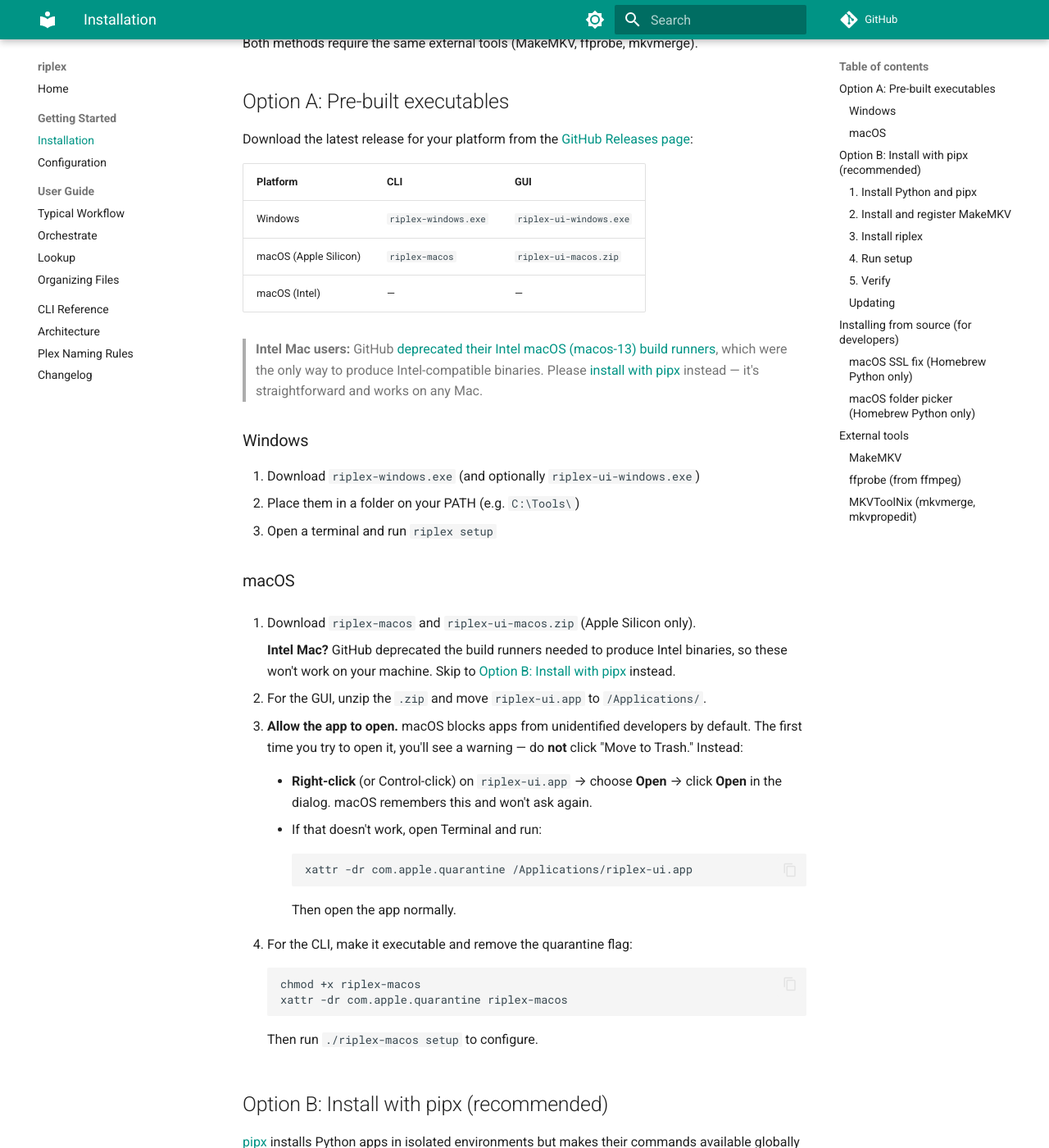
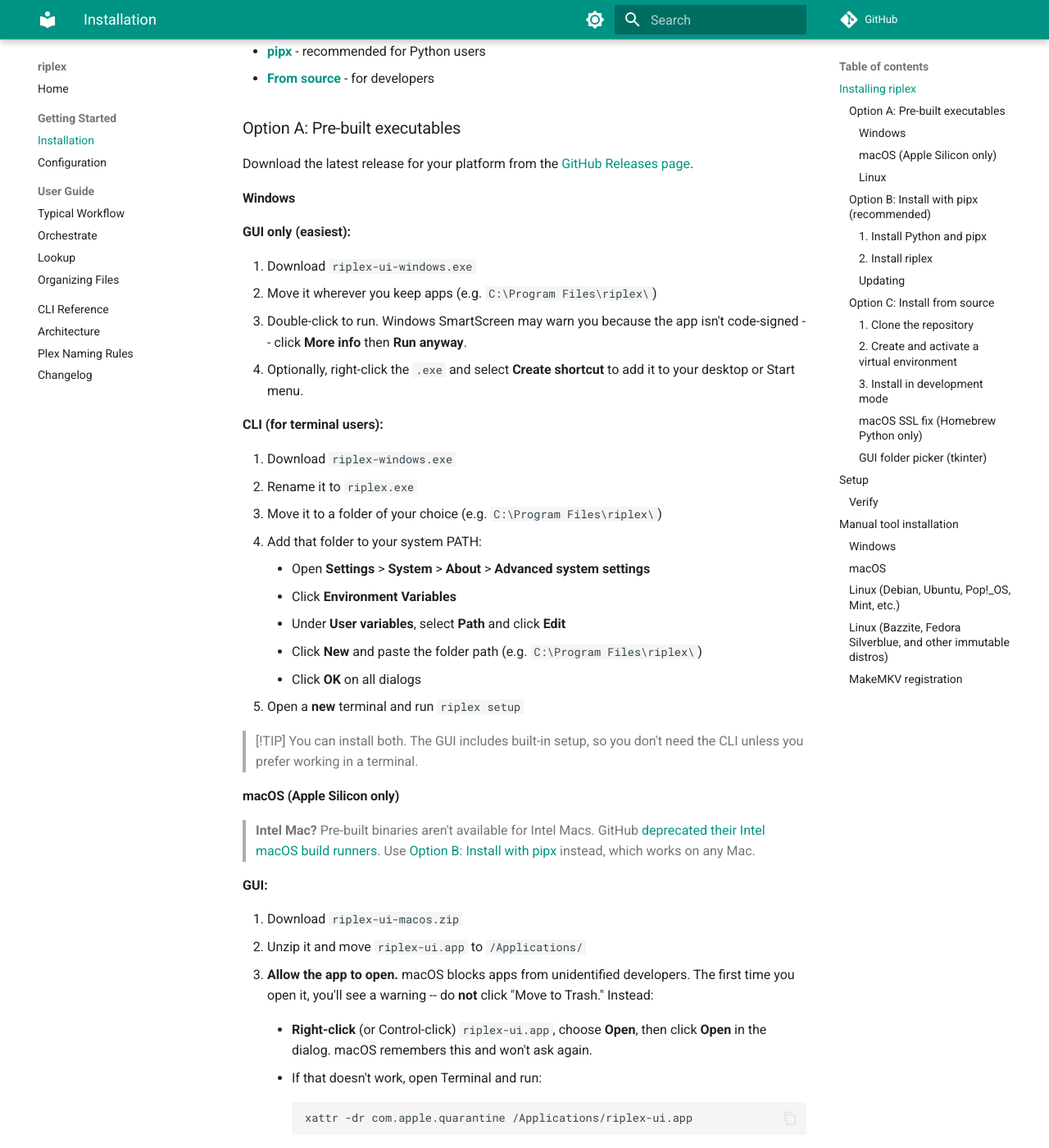
Before and after one commit to AnyCredit5518/riplex, an MkDocs documentation site: the page built from docs/getting-started/installation.md, in a window 1280 px wide and 1400 px high, scrolled down 256 px. Shown: the whole window at 82% size. Built offline with MkDocs 1.6.1 and Material for MkDocs 9.7.7, drawn with Linux system fonts in a browser that asks for light colours; comment, search, counter and statistics services are not loaded; some of the changed text lies outside the part shown.

Commit message:
docs: restructure installation guide
- Reorder: install riplex -> setup -> manual tool installation (fallback)
- Add per-platform sections for all install options (Windows, macOS, Linux, immutable distros)
- Rewrite Windows exe instructions with PATH setup and SmartScreen guidance
- Add Flatpak/immutable distro instructions for MKVToolNix and other tools
- Add tkinter note for Linux alongside macOS
- Split Option C into numbered steps with separate OS commands

````diff
--- a/docs/getting-started/installation.md
+++ b/docs/getting-started/installation.md
@@ -1,115 +1,229 @@
 # Installation
 
-There are two ways to install riplex:
+## Installing riplex
 
-- **Download a pre-built executable** (easiest, no Python needed)
-- **Install via pip** (for Python users who want automatic updates)
+There are three ways to install riplex:
 
-Both methods require the same external tools (MakeMKV, ffprobe, mkvmerge).
+- **[Pre-built executables](#option-a-pre-built-executables)** - easiest, no Python needed
+- **[pipx](#option-b-install-with-pipx-recommended)** - recommended for Python users
+- **[From source](#option-c-install-from-source)** - for developers
 
-## Option A: Pre-built executables
+### Option A: Pre-built executables
 
-Download the latest release for your platform from the [GitHub Releases page](https://github.com/AnyCredit5518/riplex/releases):
+Download the latest release for your platform from the
+[GitHub Releases page](https://github.com/AnyCredit5518/riplex/releases).
 
-| Platform | CLI | GUI |
-|---|---|---|
-| Windows | `riplex-windows.exe` | `riplex-ui-windows.exe` |
-| macOS (Apple Silicon) | `riplex-macos` | `riplex-ui-macos.zip` |
-| macOS (Intel) | — | — |
+#### Windows
 
-> **Intel Mac users:** GitHub [deprecated their Intel macOS (macos-13) build
-> runners](https://github.blog/changelog/2024-09-16-github-actions-macos-13-larger-runner-image-brownout-dates/),
-> which were the only way to produce Intel-compatible binaries. Please
-> [install with pipx](#option-b-install-with-pipx-recommended) instead — it's
-> straightforward and works on any Mac.
+**GUI only (easiest):**
 
-### Windows
+1. Download `riplex-ui-windows.exe`
+2. Move it wherever you keep apps (e.g. `C:\Program Files\riplex\`)
+3. Double-click to run. Windows SmartScreen may warn you because the app
+   isn't code-signed -- click **More info** then **Run anyway**.
+4. Optionally, right-click the `.exe` and select **Create shortcut** to add
+   it to your desktop or Start menu.
 
-1. Download `riplex-windows.exe` (and optionally `riplex-ui-windows.exe`)
-2. Place them in a folder on your PATH (e.g. `C:\Tools\`)
-3. Open a terminal and run `riplex setup`
+**CLI (for terminal users):**
 
-### macOS
+1. Download `riplex-windows.exe`
+2. Rename it to `riplex.exe`
+3. Move it to a folder of your choice (e.g. `C:\Program Files\riplex\`)
+4. Add that folder to your system PATH:
+    - Open **Settings** > **System** > **About** > **Advanced system settings**
+    - Click **Environment Variables**
+    - Under **User variables**, select **Path** and click **Edit**
+    - Click **New** and paste the folder path (e.g. `C:\Program Files\riplex\`)
+    - Click **OK** on all dialogs
+5. Open a **new** terminal and run `riplex setup`
 
-1. Download `riplex-macos` and `riplex-ui-macos.zip` (Apple Silicon only).
+> [!TIP]
+> You can install both. The GUI includes built-in setup, so you don't need
+> the CLI unless you prefer working in a terminal.
 
-    **Intel Mac?** GitHub deprecated the build runners needed to produce Intel
-    binaries, so these won't work on your machine.
-    Skip to [Option B: Install with pipx](#option-b-install-with-pipx-recommended) instead.
+#### macOS (Apple Silicon only)
 
-2. For the GUI, unzip the `.zip` and move `riplex-ui.app` to `/Applications/`.
+> **Intel Mac?** Pre-built binaries aren't available for Intel Macs. GitHub
+> [deprecated their Intel macOS build runners](https://github.blog/changelog/2024-09-16-github-actions-macos-13-larger-runner-image-brownout-dates/).
+> Use [Option B: Install with pipx](#option-b-install-with-pipx-recommended)
+> instead, which works on any Mac.
 
-3. **Allow the app to open.** macOS blocks apps from unidentified developers by
-   default. The first time you try to open it, you'll see a warning — do **not**
-   click "Move to Trash." Instead:
+**GUI:**
 
-    - **Right-click** (or Control-click) on `riplex-ui.app` → choose **Open** →
-      click **Open** in the dialog. macOS remembers this and won't ask again.
+1. Download `riplex-ui-macos.zip`
+2. Unzip it and move `riplex-ui.app` to `/Applications/`
+3. **Allow the app to open.** macOS blocks apps from unidentified developers.
+   The first time you open it, you'll see a warning -- do **not** click
+   "Move to Trash." Instead:
+
+    - **Right-click** (or Control-click) `riplex-ui.app`, choose **Open**,
+      then click **Open** in the dialog. macOS remembers this and won't ask
+      again.
 
     - If that doesn't work, open Terminal and run:
       ```
       xattr -dr com.apple.quarantine /Applications/riplex-ui.app
       ```
-      Then open the app normally.
 
-4. For the CLI, make it executable and remove the quarantine flag:
+**CLI:**
+
+1. Download `riplex-macos`
+2. Open Terminal and run:
     ```
-    chmod +x riplex-macos
-    xattr -dr com.apple.quarantine riplex-macos
+    mv ~/Downloads/riplex-macos /usr/local/bin/riplex
+    chmod +x /usr/local/bin/riplex
+    xattr -dr com.apple.quarantine /usr/local/bin/riplex
     ```
-    Then run `./riplex-macos setup` to configure.
+3. Run `riplex setup`
 
-## Option B: Install with pipx (recommended)
+#### Linux
 
-[pipx](https://pipx.pypa.io/) installs Python apps in isolated environments but makes their commands available globally — no venv activation needed. `riplex` and `riplex-ui` just work from any terminal.
+Pre-built executables are not currently available for Linux. Use
+[Option B: Install with pipx](#option-b-install-with-pipx-recommended)
+instead.
 
-### 1. Install Python and pipx
+### Option B: Install with pipx (recommended)
 
-- **Windows**: Download Python from https://www.python.org/downloads/ (**check "Add Python to PATH"**), then:
-    ```
-    pip install pipx
-    pipx ensurepath
-    ```
-- **macOS**:
-    ```
-    brew install python pipx
-    pipx ensurepath
-    ```
-- **Linux**:
-    ```
-    sudo apt install python3 pipx
-    pipx ensurepath
-    ```
+[pipx](https://pipx.pypa.io/) installs Python apps in isolated environments
+but makes their commands available globally. No venv activation needed --
+`riplex` and `riplex-ui` just work from any terminal.
+
+#### 1. Install Python and pipx
+
+**Windows:**
+
+Download Python from https://www.python.org/downloads/ and run the installer.
+**Check "Add Python to PATH"** at the bottom of the first screen. Then open
+a terminal and run:
+
+```
+pip install pipx
+pipx ensurepath
+```
+
+**macOS:**
+
+```
+brew install python pipx
+pipx ensurepath
+```
+
+**Linux (Debian, Ubuntu, Mint, Pop!_OS, etc.):**
+
+```
+sudo apt install python3 pipx
+pipx ensurepath
+```
+
+**Linux (Bazzite, Fedora Silverblue, and other immutable distros):**
+
+Python and pipx aren't available via `apt` on immutable distros. Layer them
+with `rpm-ostree`:
+
+```
+rpm-ostree install python3 python3-pip
+```
+
+Then reboot and run:
+
+```
+pip install --user pipx
+pipx ensurepath
+```
 
 Restart your terminal after `ensurepath` so the new PATH takes effect.
 
-### 2. Install and register MakeMKV
-
-Download MakeMKV from https://www.makemkv.com/ and install it.
-
-Then register it with the free beta key:
-
-1. Get the current beta key from https://forum.makemkv.com/forum/viewtopic.php?f=5&t=1053
-2. Open MakeMKV, go to Help > Register, and paste the key
-
-The beta key is updated periodically. Without it, `makemkvcon` (the command-line tool riplex uses) won't function.
-
-### 3. Install riplex
+#### 2. Install riplex
 
 ```bash
 pipx install "riplex[gui]"
 ```
 
-This installs both `riplex` (CLI) and `riplex-ui` (GUI) as globally available commands.
+This installs both `riplex` (CLI) and `riplex-ui` (GUI) as globally available
+commands.
 
 > [!TIP]
 > To install the CLI only (no GUI), run `pipx install riplex` instead.
 
-### 4. Run setup
+#### Updating
+
+```bash
+pipx upgrade riplex
+```
+
+### Option C: Install from source
+
+For developers who want to contribute or run the latest unreleased code.
+
+#### 1. Clone the repository
+
+```bash
+git clone https://github.com/AnyCredit5518/riplex.git
+cd riplex
+```
+
+#### 2. Create and activate a virtual environment
+
+**Windows:**
+
+```
+py -m venv .venv
+.venv\Scripts\activate
+```
+
+**macOS / Linux:**
+
+```bash
+python3.12 -m venv .venv
+source .venv/bin/activate
+```
+
+#### 3. Install in development mode
+
+```bash
+pip install -e ".[dev,gui]"
+```
+
+> [!NOTE]
+> With a venv, `riplex` and `riplex-ui` only work while the venv is
+> activated. For a global install that works from any terminal, use
+> [pipx](#option-b-install-with-pipx-recommended) instead.
+
+> [!TIP]
+> The repo's `.vscode/settings.json` points VS Code at `.venv`
+> automatically, so the integrated terminal activates it on open.
+
+#### macOS SSL fix (Homebrew Python only)
+
+If you installed Python via Homebrew and `riplex-ui` crashes on first launch
+with an SSL certificate error, run this one-time fix:
+
+```bash
+CERT=$(python3.12 -c "import certifi; print(certifi.where())")
+echo "export SSL_CERT_FILE=\"$CERT\"" >> .venv/bin/activate
+echo "export REQUESTS_CA_BUNDLE=\"$CERT\"" >> .venv/bin/activate
+source .venv/bin/activate
+```
+
+#### GUI folder picker (tkinter)
+
+The browse buttons in the GUI use tkinter, which some platforms don't include
+by default. Without it, the browse buttons show a hint to type the path
+manually instead.
+
+- **macOS (Homebrew):** `brew install python-tk@3.12`
+- **Linux (Debian/Ubuntu):** `sudo apt install python3-tk`
+
+## Setup
+
+After installing, run the setup wizard. You can do this from the CLI:
 
 ```bash
 riplex setup
 ```
+
+Or just launch the GUI -- it checks for missing tools on startup and walks you
+through setup automatically.
 
 The setup wizard will:
 
@@ -118,100 +232,99 @@
     > [!TIP]
     > TMDb asks for an app name and URL when you request a key. You can just
     > enter "riplex" as the app name and `https://github.com/AnyCredit5518/riplex`
-    > as the URL. The rest of the form can be filled with basic info - it doesn't
-    > need to be a real business. The key is approved instantly.
+    > as the URL. The rest of the form can be filled with basic info -- it
+    > doesn't need to be a real business. The key is approved instantly.
 
 2. Ask where your Plex library and MakeMKV rip folders are
 3. Check for required tools (MakeMKV, ffprobe, mkvmerge, mkvpropedit)
-4. Offer to install any missing tools for you (via winget on Windows, Homebrew on macOS, or apt on Linux)
+4. Offer to install any missing tools automatically (via winget on Windows,
+   Homebrew on macOS, or apt on Debian/Ubuntu-based Linux)
 
 If you skip setup, it runs automatically the first time you use any command.
 
-### 5. Verify
+### Verify
 
 ```bash
 riplex --help
 riplex-ui
 ```
 
-Both commands should work from any terminal without activating anything.
+Both commands should work from any terminal.
 
-### Updating
+## Manual tool installation
 
-```bash
-pipx upgrade riplex
+Most users don't need this section -- the setup wizard installs tools
+automatically on Windows, macOS (with Homebrew), and Debian/Ubuntu-based
+Linux. If the wizard couldn't install a tool for your platform, or you prefer
+to install manually, follow the instructions below.
+
+riplex requires these three tools:
+
+| Tool | Purpose |
+|---|---|
+| [MakeMKV](https://www.makemkv.com/) | Disc reading and ripping (`makemkvcon`) |
+| [FFmpeg](https://ffmpeg.org/) | MKV metadata probing (`ffprobe`) |
+| [MKVToolNix](https://mkvtoolnix.download/) | MKV splitting and tagging (`mkvmerge`, `mkvpropedit`) |
+
+### Windows
+
+```
+winget install GuinpinSoft.MakeMKV
+winget install Gyan.FFmpeg
+winget install MoritzBunkus.MKVToolNix
 ```
 
-## Installing from source (for developers)
+Or download installers from the links above. These installers add the tools to
+your PATH automatically.
 
-If you want to contribute or run the latest unreleased code, use a venv:
+### macOS
 
-```bash
-git clone https://github.com/AnyCredit5518/riplex.git
-cd riplex
-python3.12 -m venv .venv
-source .venv/bin/activate   # macOS/Linux
-pip install -e ".[dev,gui]"
+```
+brew install ffmpeg mkvtoolnix
 ```
 
-> [!NOTE]
-> With a venv, `riplex` and `riplex-ui` only work while the venv is activated.
-> For a global install that works from any terminal, use
-> [pipx](#option-b-install-with-pipx-recommended) instead.
+MakeMKV must be downloaded from https://www.makemkv.com/ since it isn't in
+Homebrew. The app bundle includes `makemkvcon` automatically.
 
-The repo's `.vscode/settings.json` points VS Code at `.venv` automatically, so
-the integrated terminal activates it on open. In any external terminal, run
-`source .venv/bin/activate` first.
+### Linux (Debian, Ubuntu, Pop!_OS, Mint, etc.)
 
-Then launch the GUI with:
-
-```bash
-riplex-ui
+```
+sudo apt install ffmpeg mkvtoolnix
 ```
 
-### macOS SSL fix (Homebrew Python only)
+MakeMKV must be downloaded from https://www.makemkv.com/ or built from
+source. See the [MakeMKV forum](https://forum.makemkv.com/forum/viewtopic.php?t=224)
+for instructions.
 
-If you installed Python via Homebrew and `riplex-ui` crashes on first launch with
-an SSL certificate error, run this one-time fix:
+### Linux (Bazzite, Fedora Silverblue, and other immutable distros)
 
-```bash
-CERT=$(python3.12 -c "import certifi; print(certifi.where())")
-echo "export SSL_CERT_FILE=\"$CERT\"" >> .venv/bin/activate
-echo "export REQUESTS_CA_BUNDLE=\"$CERT\"" >> .venv/bin/activate
-source .venv/bin/activate
+On immutable distros, `apt` isn't available. Use `rpm-ostree` to install
+packages:
+
+```
+rpm-ostree install ffmpeg mkvtoolnix
 ```
 
-### macOS folder picker (Homebrew Python only)
+Then reboot for the changes to take effect.
 
-The browse buttons in the GUI use tkinter, which Homebrew ships separately:
+MakeMKV must be downloaded from https://www.makemkv.com/.
 
-```bash
-brew install python-tk@3.12
-```
+> [!WARNING]
+> If you installed MKVToolNix as a Flatpak, `mkvmerge` won't be on your
+> system PATH even though the GUI works fine. Either layer it with
+> `rpm-ostree install mkvtoolnix` (recommended) or create a wrapper script:
+>
+> ```
+> sudo tee /usr/local/bin/mkvmerge << 'EOF'
+> #!/bin/sh
+> exec flatpak run --command=mkvmerge org.bunkus.mkvtoolnix-gui "$@"
+> EOF
+> sudo chmod +x /usr/local/bin/mkvmerge
+> ```
 
-Without this, clicking a browse button shows a hint to type the path manually instead.
+### MakeMKV registration
 
-## External tools
-
-riplex uses these tools under the hood. The setup wizard handles installation, but if you prefer to install manually:
-
-### MakeMKV
-
-Download from https://www.makemkv.com/. Ensure `makemkvcon` is on your PATH.
-
-- Windows default location: `C:\Program Files (x86)\MakeMKV\`
-- macOS: The app bundle includes makemkvcon
-
-MakeMKV requires a registration key. A free beta key is available at https://forum.makemkv.com/forum/viewtopic.php?f=5&t=1053 and must be entered in MakeMKV (Help > Register) before `makemkvcon` will work. The beta key is updated periodically.
-
-### ffprobe (from ffmpeg)
-
-- **Windows**: `winget install Gyan.FFmpeg`
-- **macOS**: `brew install ffmpeg`
-- **Linux**: `sudo apt install ffmpeg`
-
-### MKVToolNix (mkvmerge, mkvpropedit)
-
-- **Windows**: `winget install MoritzBunkus.MKVToolNix` (or download from https://mkvtoolnix.download/)
-- **macOS**: `brew install mkvtoolnix`
-- **Linux**: `sudo apt install mkvtoolnix`
+MakeMKV requires a registration key. A free beta key is available at
+https://forum.makemkv.com/forum/viewtopic.php?f=5&t=1053 and must be entered
+in MakeMKV (Help > Register) before `makemkvcon` will work. The beta key is
+updated periodically.
````
Also changed, not shown: docs/changelog.md (+15 -0 lines).
